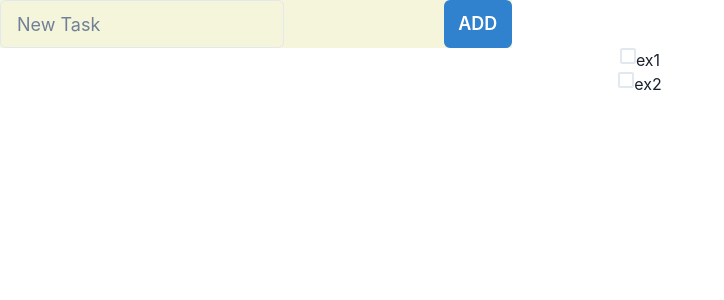
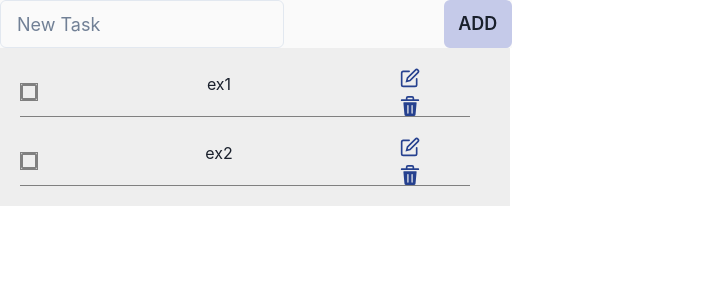
Before and after one commit to nayoung3669/todolist, a React (Create React App) app: page / in a window 1280 px wide. Shown: the top 300 px of the page, without its empty margins (0-724 px from the left). Built offline with nearby package versions, Linux system fonts and the light colour scheme.

Commit message:
task form

```diff
--- a/package.json
+++ b/package.json
@@ -3,6 +3,7 @@
   "version": "0.1.0",
   "private": true,
   "dependencies": {
+    "@chakra-ui/icons": "^2.0.17",
     "@chakra-ui/react": "^2.4.9",
     "@emotion/react": "^11.10.5",
     "@emotion/styled": "^11.10.5",
--- a/src/Components/Todos/NewTodoForm.js
+++ b/src/Components/Todos/NewTodoForm.js
@@ -1,4 +1,5 @@
-import { Box, Button, FormLabel, Input, HStack, Checkbox, CheckboxGroup } from "@chakra-ui/react";
+import { Button, Input, HStack } from "@chakra-ui/react";
+
 import { useState } from "react";
 import uuid from "react-uuid";
 
@@ -20,15 +21,13 @@ function NewTodoForm({updateTodos}) {
     }
 
 
-
     return (
         <form onSubmit={handleSubmit}>
-            <HStack maxW="lg" spacing={40} bgColor="beige">
-                {/* <FormLabel htmlFor="task">Task</FormLabel> */}
+            <HStack maxW="lg" spacing={40} bgColor="#fafafa">
                 <Input id="task" name="task" size="lg" type="text" variant="outline"
                     value={formData.task} onChange={handleChange} placeholder="New Task"
                 />
-                <Button type="submit" colorScheme="blue" size="lg" >ADD</Button>
+                <Button type="submit" bg="#c5cae9" size="lg" >ADD</Button>
             </HStack>
         </form>
     )
--- a/src/Components/Todos/Todo.js
+++ b/src/Components/Todos/Todo.js
@@ -1,16 +1,42 @@
-import { Checkbox } from '@chakra-ui/react'
-import React from 'react'
+import React, { useState } from 'react'
+import { Checkbox, Text, Box, Input, Stack } from '@chakra-ui/react'
+import { DeleteIcon, EditIcon, CheckIcon } from '@chakra-ui/icons'
 
-const Todo = ({todo}) => {
+
+const Todo = ({updateTodo, deleteTodo, todo}) => {
+    const [isEditing, setIsEditing] = useState(false)
     console.log(todo)
 
+    const toggleEditing = () => {
+        if (isEditing) {
+            setIsEditing(false);
+        } else {
+            setIsEditing(true);
+        }
+    }
 
-  return (
-    <div>
-        <Checkbox colorScheme='yellow' ></Checkbox>
-        {todo.task}
-    </div>
-  )
+    return (
+        <Box display="flex" flexDirection="row" justifyContent="space-between" alignItems="center" width="450px" minW="50px" margin="20px" borderBottom="1px solid grey">
+
+            {isEditing?
+                <Input name="editedText" id="editedText" onChange={e => updateTodo(todo.id, e.target.value)}/> :
+                <>
+                    <Checkbox colorScheme="gray" border="1px solid grey"></Checkbox>
+                    <Text height="40px">{todo.task}</Text>
+                </>
+            }
+            <Stack display="flex" flexDirection="row" width="70px" >
+                {isEditing?
+                    <CheckIcon onClick={toggleEditing}/>:
+                    <Stack alignItems="flex-start">
+                        <EditIcon onClick={toggleEditing} boxSize={5} color="#26418f"/>
+                        <DeleteIcon alignSelf="flex-end" onClick={() => deleteTodo(todo.id)}  boxSize={5} color="#26418f"/>
+                    </Stack>
+                }
+            </Stack>
+
+        </Box>
+    )
 }
 
-export default Todo
+export default Todo;
--- a/src/Components/Todos/TodoList.js
+++ b/src/Components/Todos/TodoList.js
@@ -1,6 +1,7 @@
 import React, { useState } from "react";
-import TodoForm from "./NewTodoForm";
+import NewTodoForm from "./NewTodoForm";
 import Todo from "./Todo";
+import { VStack, Box } from "@chakra-ui/react";
 
 
 function TodoList() {
@@ -14,37 +15,42 @@ function TodoList() {
         setTodos([...todos, data]);
     }
 
-    const updateTodos = (id, updatedtask) => {
-        const update = () => {
-            todos.map((todo) => {
-                if (todo.id === id) {
-                     return todo.task = updatedtask
+    const updateTodos = (id, editedText) => {
+        const updatedTodos = todos.map((todo) => {
+            if (id === todo.id) {
+                return {...todo, task: editedText}
+
+            } else {
+                return {...todo}
             }
         })
-        }
-        update();
+        setTodos(updatedTodos);
     }
 
-    const deleteTodos = (data) => {
-
+    const deleteTodos = (id) => {
+        console.log("cl")
+        const deletedList = todos.filter(todo => id !== todo.id);
+        setTodos(deletedList);
     }
 
     return (
-        <div>
-            <TodoForm updateTodos={createTodos} />
+        <Box width="100%">
+            <NewTodoForm updateTodos={createTodos} />
+            <VStack display="flex" flexDirection="column" alignItems="flex-start" bg="#eeeeee" width="510px" minW="400px">
                 <ul>
                     {todos.map ((todo) => {
                         return (
                         <li>
                             <Todo
-                            update={updateTodos}
-                            delete={deleteTodos}
+                                updateTodo={updateTodos}
+                                deleteTodo={deleteTodos}
                                 todo={todo}
                             />
                         </li>)
                     })}
                 </ul>
-        </div>
+            </VStack>
+        </Box>
     )
 
             }
```
Also changed, not shown: 1 other file (tests, documents, lock files or other folders). Lines whose indentation alone changed are shown as unchanged.
